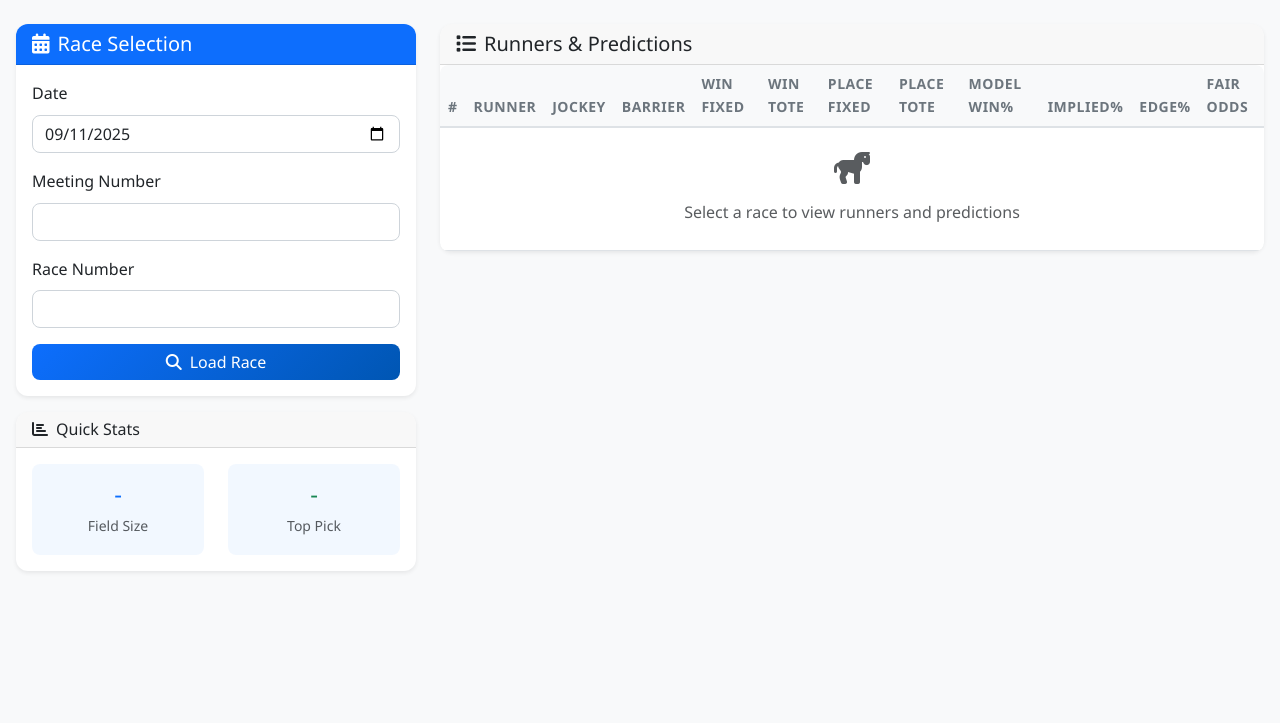
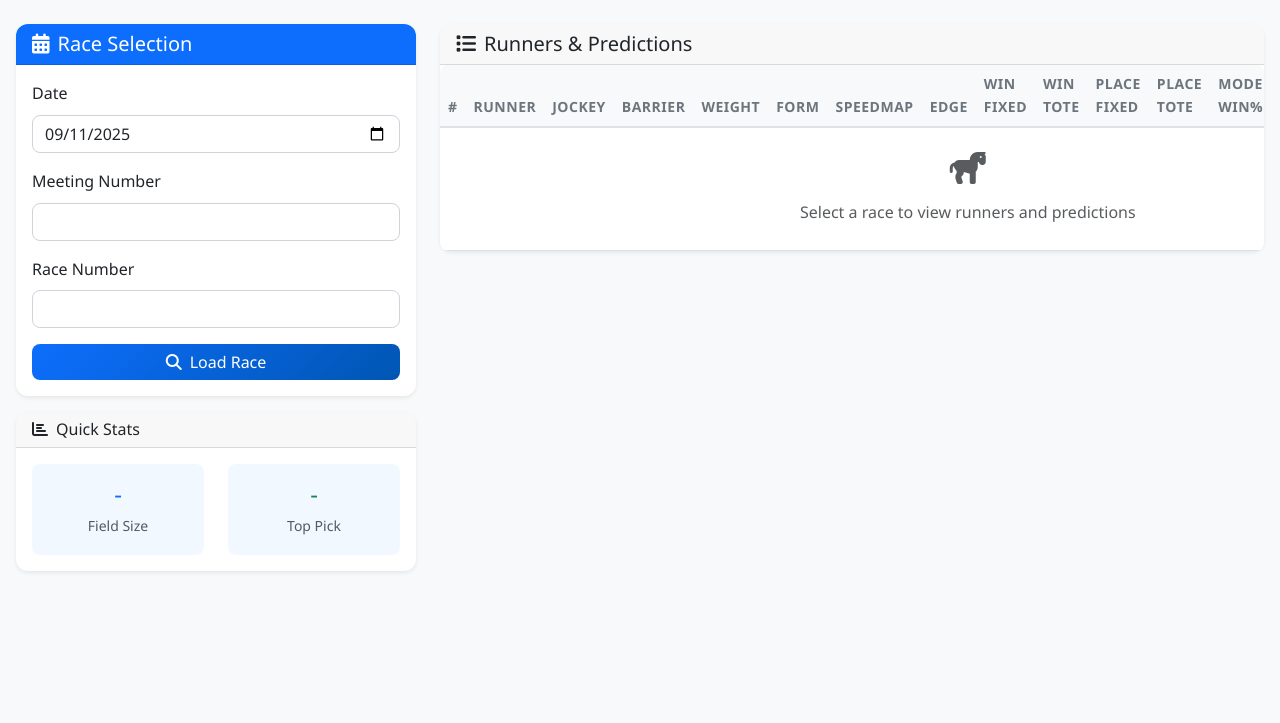
Before and after one commit to cosgroryan/BetGPT_new, a Flask app: page / in a window 1280 px wide. Shown: the part 64-787 px from the top of the page. Run offline with Flask 2, Linux system fonts and the light colour scheme; parts of the project's set-up code (start-up, migrations or seed data) failed here and were passed over.

Commit message:
added weight and speedmap

```diff
--- a/web_app/app.py
+++ b/web_app/app.py
@@ -305,12 +305,52 @@ def process_race_data(event, model_df, date_str=None, meet_no=None, race_no=None
         # Calculate implied probabilities
         imp_win = _imp_from_fixed(win_fixed)
 
+        # Extract weight information (handle both dict and string formats)
+        weight_info = runner.get("weight", "")
+        if isinstance(weight_info, dict):
+            weight = weight_info.get("allocated") or weight_info.get("total") or ""
+        else:
+            weight = str(weight_info) if weight_info else ""
+
+        # Extract form information
+        form = runner.get("last_twenty_starts", "")
+        form_indicators = runner.get("form_indicators", [])
+
+        # Extract speedmap information
+        speedmap_info = runner.get("speedmap", {})
+        speedmap_label = ""
+        if isinstance(speedmap_info, dict):
+            speedmap_label = (speedmap_info.get("label") or "").strip()
+
+        # Extract edge information from form indicators
+        edge_tags = []
+        if isinstance(form_indicators, list):
+            for indicator in form_indicators:
+                group = (indicator.get("group") or "").strip()
+                name = (indicator.get("name") or "").strip().lower()
+                negative = bool(indicator.get("negative"))
+
+                if group in {"Track_Distance", "Course_Distance"} and not negative:
+                    edge_tags.append("TD+")
+                if group == "Track" and not negative:
+                    edge_tags.append("T+")
+                if group == "Distance" and not negative:
+                    edge_tags.append("D+")
+                if "hat-trick" in name and not negative:
+                    edge_tags.append("HTR")
+
+        # Remove duplicates and join edge tags
+        edge = " ".join(list(dict.fromkeys(edge_tags)))  # dict.fromkeys preserves order
+
         processed_runner = {
             'number': runner_number,
             'name': runner_name,
             'jockey': runner.get("jockey", ""),
             'barrier': runner.get("barrier", ""),
-            'weight': runner.get("weight", ""),
+            'weight': weight,
+            'form': form,
+            'speedmap': speedmap_label,
+            'edge': edge,
             'odds': {
                 'win_fixed': win_fixed,
                 'place_fixed': place_fixed,
--- a/web_app/static/css/style.css
+++ b/web_app/static/css/style.css
@@ -456,6 +456,30 @@ main {
     transition: width 0.3s ease;
 }
 
+/* Form and Edge styling */
+.form-cell {
+    font-family: monospace;
+    font-size: 0.85em;
+    max-width: 80px;
+    overflow: hidden;
+    text-overflow: ellipsis;
+    white-space: nowrap;
+}
+
+.speedmap-cell {
+    font-size: 0.9em;
+    font-weight: 500;
+}
+
+.edge-cell {
+    font-size: 0.85em;
+    font-weight: 600;
+}
+
+.edge-cell:not(:empty) {
+    color: var(--success-color);
+}
+
 /* Print Styles */
 @media print {
     .navbar, .btn, footer {
--- a/web_app/static/js/app.js
+++ b/web_app/static/js/app.js
@@ -208,7 +208,7 @@ const UI = {
         if (!raceData.runners || raceData.runners.length === 0) {
             tbody.innerHTML = `
                 <tr>
-                    <td colspan="12" class="text-center text-muted py-4">
+                    <td colspan="16" class="text-center text-muted py-4">
                         <i class="fas fa-horse fa-2x mb-3 d-block"></i>
                         No runners found
                     </td>
@@ -239,6 +239,10 @@ const UI = {
                     </td>
                     <td>${runner.jockey}</td>
                     <td>${runner.barrier}</td>
+                    <td>${runner.weight || '-'}</td>
+                    <td class="form-cell" title="${runner.form || 'No form data'}">${runner.form ? (runner.form.length > 10 ? runner.form.substring(0, 10) + '...' : runner.form) : '-'}</td>
+                    <td class="speedmap-cell">${runner.speedmap || '-'}</td>
+                    <td class="edge-cell">${runner.edge || '-'}</td>
                     <td>${Utils.formatOdds(runner.odds.win_fixed)}</td>
                     <td>${Utils.formatOdds(runner.odds.win_tote)}</td>
                     <td>${Utils.formatOdds(runner.odds.place_fixed)}</td>
--- a/web_app/templates/index.html
+++ b/web_app/templates/index.html
@@ -97,6 +97,10 @@
                                 <th>Runner</th>
                                 <th>Jockey</th>
                                 <th>Barrier</th>
+                                <th>Weight</th>
+                                <th>Form</th>
+                                <th>Speedmap</th>
+                                <th>Edge</th>
                                 <th>Win Fixed</th>
                                 <th>Win Tote</th>
                                 <th>Place Fixed</th>
@@ -109,7 +113,7 @@
                         </thead>
                         <tbody id="runnersTableBody">
                             <tr>
-                                <td colspan="12" class="text-center text-muted py-4">
+                                <td colspan="16" class="text-center text-muted py-4">
                                     <i class="fas fa-horse fa-2x mb-3 d-block"></i>
                                     Select a race to view runners and predictions
                                 </td>
@@ -287,8 +291,14 @@ function displayRaceData(data) {
                     </td>
                     <td>${runner.jockey}</td>
                     <td>${runner.barrier}</td>
+                    <td>${runner.weight || '-'}</td>
+                    <td class="form-cell" title="${runner.form || 'No form data'}">${runner.form ? (runner.form.length > 10 ? runner.form.substring(0, 10) + '...' : runner.form) : '-'}</td>
+                    <td class="speedmap-cell">${runner.speedmap || '-'}</td>
+                    <td class="edge-cell">${runner.edge || '-'}</td>
                     <td>${runner.odds.win_fixed || '-'}</td>
                     <td>${runner.odds.win_tote || '-'}</td>
+                    <td>${runner.odds.place_fixed || '-'}</td>
+                    <td>${runner.odds.place_tote || '-'}</td>
                     <td class="text-primary"><strong>${modelPred.win_percentage ? modelPred.win_percentage.toFixed(1) : '-'}%</strong></td>
                     <td>${impliedProb}%</td>
                     <td class="${edge > 0 ? 'text-success' : 'text-muted'}">${edge}%</td>
@@ -300,7 +310,7 @@ function displayRaceData(data) {
 
         document.getElementById('topPick').textContent = topPick || '-';
     } else {
-        tbody.innerHTML = '<tr><td colspan="10" class="text-center text-muted py-4">No runners found</td></tr>';
+        tbody.innerHTML = '<tr><td colspan="16" class="text-center text-muted py-4">No runners found</td></tr>';
     }
 }
 
```
